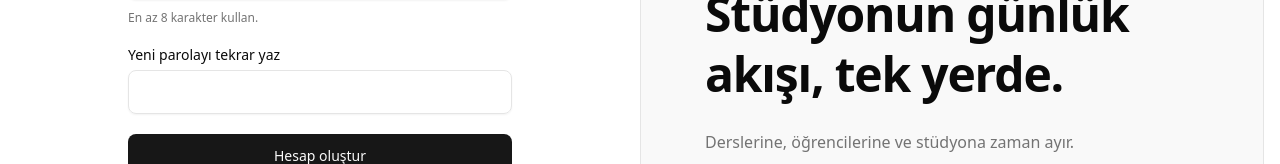
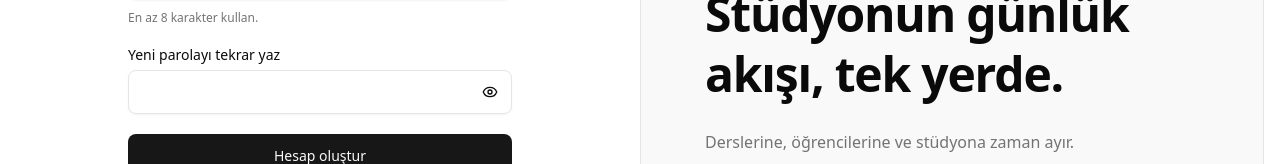
Before and after one commit to SXQHex/FtkSaaS, a Next.js app in the folder apps/web/: page /signup in a window 1280 px wide. Shown: the part 472-636 px from the top of the page. Built offline with nearby package versions, Linux system fonts and the light colour scheme; no server answers.

Commit message:
fix(web): explain password reuse and reveal confirmation input

```diff
--- a/apps/web/messages/en.json
+++ b/apps/web/messages/en.json
@@ -61,6 +61,9 @@
     "showPassword": "Show password",
     "hidePassword": "Hide password",
     "passwordHint": "Use at least 8 characters.",
+    "showConfirmPassword": "Show confirmation password",
+    "hideConfirmPassword": "Hide confirmation password",
+    "samePassword": "Your new password must be different from your current password.",
     "weakPassword": "Choose a stronger password with more characters and a wider mix of characters.",
     "signupDisabled": "Registration is currently closed. Contact your studio manager.",
     "confirmTitle": "Check your email",
--- a/apps/web/messages/tr.json
+++ b/apps/web/messages/tr.json
@@ -61,6 +61,9 @@
     "showPassword": "Parolayı göster",
     "hidePassword": "Parolayı gizle",
     "passwordHint": "En az 8 karakter kullan.",
+    "showConfirmPassword": "Tekrar parolayı göster",
+    "hideConfirmPassword": "Tekrar parolayı gizle",
+    "samePassword": "Yeni parolanız eski parolanızla aynı olamaz.",
     "weakPassword": "Parolan yeterince güçlü değil. Daha uzun ve farklı karakterler içeren bir parola kullan.",
     "signupDisabled": "Yeni hesap kaydı şu anda açık değil. Stüdyo yöneticinle iletişime geç.",
     "confirmTitle": "E-postanı kontrol et",
--- a/apps/web/src/components/auth/auth-fields.tsx
+++ b/apps/web/src/components/auth/auth-fields.tsx
@@ -24,6 +24,7 @@ function authMessage(error: unknown) {
     return "rateLimit";
   if (code === "mfa_verification_failed") return "invalidCode";
   if (code === "weak_password") return "weakPassword";
+  if (code === "same_password") return "samePassword";
   if (code === "reauthentication_needed" || code === "current_password_required")
     return "recoveryRequired";
   if (code === "signup_disabled") return "signupDisabled";
@@ -54,6 +55,7 @@ export function AuthFields({
   const [signupIdentity, setSignupIdentity] = useState({ email: "", name: "" });
   const [resendRequested, setResendRequested] = useState(false);
   const [showPassword, setShowPassword] = useState(false);
+  const [showConfirm, setShowConfirm] = useState(false);
   const social = mode === "login" || mode === "signup";
   const newPassword = mode === "signup" || mode === "update";
   const confirmed = mode === "signup" && notice === "signupNotice";
@@ -316,15 +318,30 @@ export function AuthFields({
           {newPassword && (
             <div className="space-y-2">
               <Label htmlFor="confirm">{t("confirm")}</Label>
+              <div className="relative">
                 <Input
                   id="confirm"
                   name="confirm"
-                type="password"
+                  type={showConfirm ? "text" : "password"}
                   autoComplete="new-password"
                   required
                   disabled={busy || !configured}
-                className="min-h-11"
+                  className="min-h-11 pr-12"
                 />
+                <Button
+                  type="button"
+                  variant="ghost"
+                  size="icon"
+                  className="absolute right-0 top-0 size-11"
+                  aria-label={t(showConfirm ? "hideConfirmPassword" : "showConfirmPassword")}
+                  aria-controls="confirm"
+                  aria-pressed={showConfirm}
+                  onClick={() => setShowConfirm(!showConfirm)}
+                  disabled={busy || !configured}
+                >
+                  {showConfirm ? <EyeOff aria-hidden="true" /> : <Eye aria-hidden="true" />}
+                </Button>
+              </div>
             </div>
           )}
           {mode === "mfa" && (
```
Also changed, not shown: 4 other files (tests, documents, lock files or other folders). Lines whose indentation alone changed are shown as unchanged.
